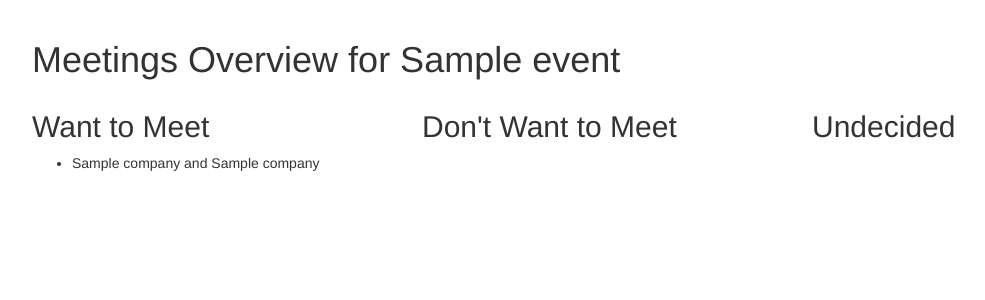
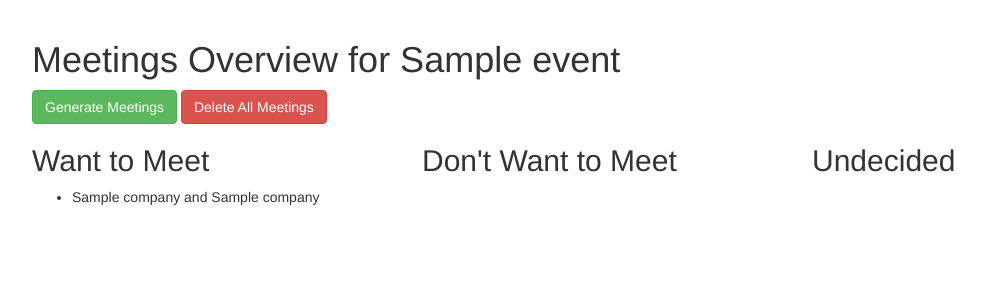
Before and after one commit to aceburgess/a2im-tools, a Django app: page /meetings/event/1/ in a window 1280 px wide. Shown: the part 80-380 px from the top of the page, without its empty margins (38-1023 px from the left). Run offline with Django 3.2, Linux system fonts and the light colour scheme; tables that the repository leaves empty hold one stand-in row (values such as "Sample post"); style sheets or scripts are compiled from the project's sources; some libraries are stand-ins or nearby versions.

Commit message:
Add functionality to main event page to delete and generate meetings

```diff
--- a/a2im/meetings/models.py
+++ b/a2im/meetings/models.py
@@ -43,6 +43,10 @@ class Event(BaseModel):
 				)
 				past_companies.extend([company,])
 				meeting.save()
+
+	def delete_meetings(self):
+		meetings = Meeting.objects.filter(event_id=self.id)
+		meetings.delete()
 
 	def determine_meetings(self):
 		meetings = Meeting.objects.filter(event_id=self.id)
--- a/a2im/meetings/templates/meetings/event_detail.html
+++ b/a2im/meetings/templates/meetings/event_detail.html
@@ -4,6 +4,12 @@
 
 {% block content %}
 <h1>Meetings Overview for {{ event.name }}</h1>
+
+<form action="{% url 'event_detail' event.id %}" method="POST">
+	{% csrf_token %}
+	<input class="btn btn-success" id="generate-meetings" type="submit" name="generate-meetings" value="Generate Meetings">
+	<input class="btn btn-danger" id="delete-meetings" type="submit" name="delete-meetings" value="Delete All Meetings">
+</form>
 
 <div class="row">
 	<div class="col-sm-4">
--- a/a2im/meetings/views.py
+++ b/a2im/meetings/views.py
@@ -13,6 +13,14 @@ def index(request):
 
 def event_detail(request, pk):
 	event_from_request = get_object_or_404(Event, id=pk)
+	if request.method == "POST":
+		if 'generate-meetings' in request.POST:
+			event_from_request.generate_meetings()
+			return redirect('event_detail', pk=event_from_request.pk)
+		elif 'delete-meetings' in request.POST:
+			event_from_request.delete_meetings()
+			return redirect('event_detail', pk=event_from_request.pk)
+
 	meetings = event_from_request.determine_meetings()
 
 	context = {
@@ -22,6 +30,7 @@ def event_detail(request, pk):
 		'maybe_should_meet': meetings['undecided'],
 		'event': event_from_request
 	}
+
 	return render(request, 'meetings/event_detail.html', context)
 
 def event_new(request):
```
